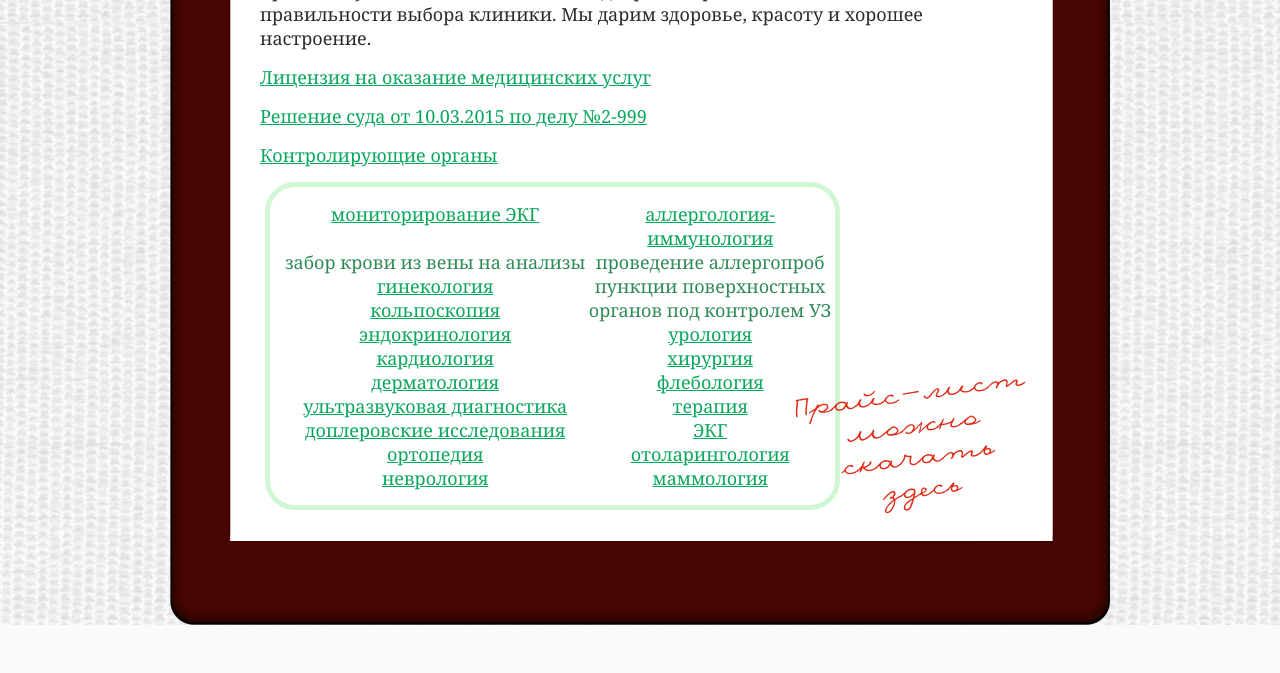
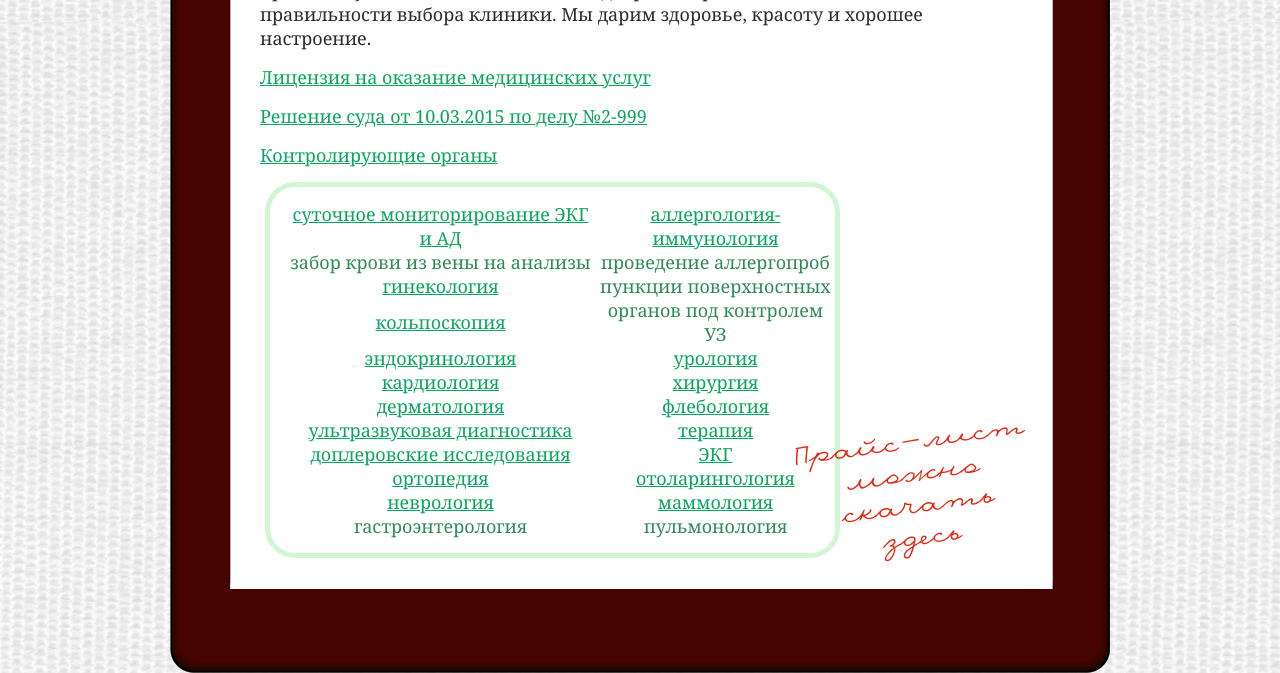
Before and after one commit to vashdoc/vashdoc.github.io, a plain HTML site: page services.html in a window 1280 px wide. Shown: the part 975-1648 px from the top of the page. Before the commit the page ends 1600 px from the top, so only its background shows below. Drawn offline with Linux system fonts and the light colour scheme.

Commit message:
Исправления

```diff
--- a/services.html
+++ b/services.html
@@ -463,7 +463,7 @@
           <div id="doctors">
             <table>
               <tr>
-                <td><a href="#monitoring" title="суточное мониторирование ЭКГ">мониторирование ЭКГ</a></li>
+                <td><a href="#monitoring" title="суточное мониторирование ЭКГ и АД">суточное мониторирование ЭКГ и АД</a></li>
                 <td colspan="2"><a href="#allergo-immuno" title="аллергология-иммунология">аллергология-иммунология</a></td>
               </tr>
               <tr>
@@ -506,6 +506,10 @@
 				  <td><a href="#mammology" title="маммология">маммология</a></td>
               </tr>
               <tr>
+				<td colspan="2" class="wide" style="color:seagreen">гастроэнтерология</td>
+				<td colspan="2" style="color:seagreen">пульмонология</td>
+              </tr>
+              <tr>
 			  </tr>
             </table>
           </div>
```
